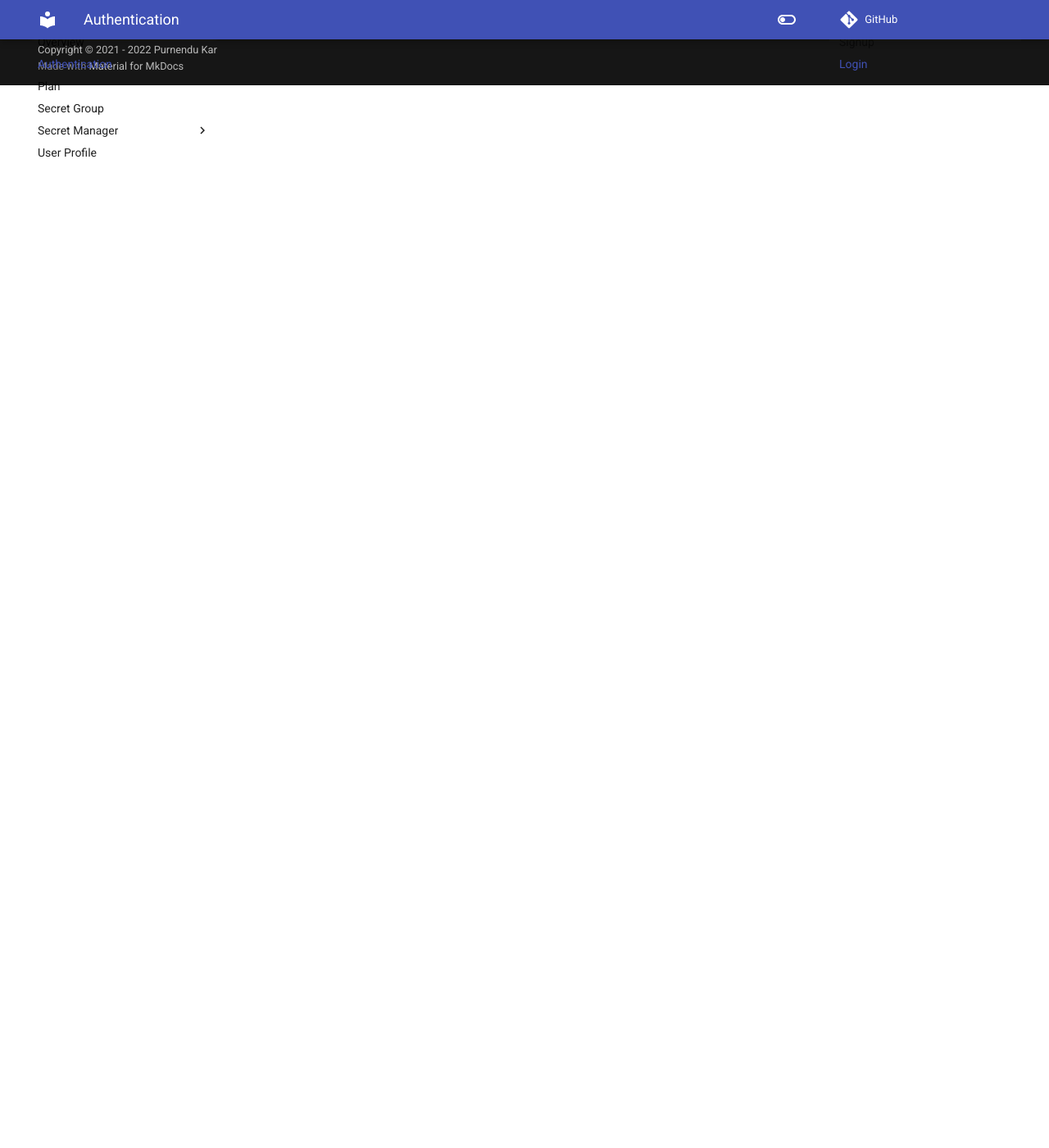
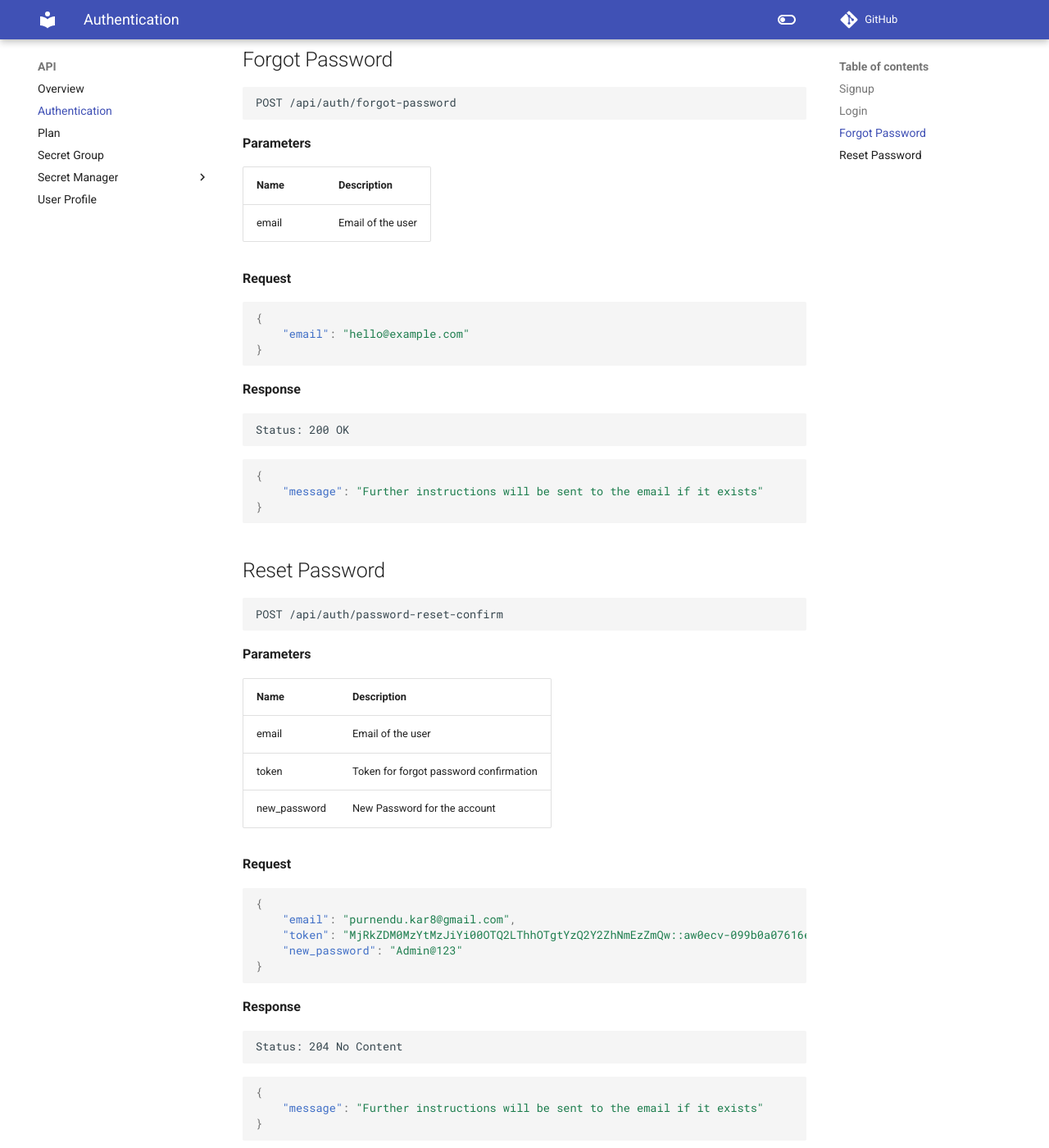
Before and after one commit to purnendukar/PassCave-backend, an MkDocs documentation site: the page built from docs/api/1-auth.md, in a window 1280 px wide and 1400 px high, scrolled down 1749 px. Shown: the whole window at 82% size. Built offline with MkDocs 1.6.1 and Material for MkDocs 9.7.7, drawn with Linux system fonts in a browser that asks for light colours; comment, search, counter and statistics services are not loaded; before the commit the page ends 1853 px from its top, so only the background shows below that.

Commit message:
feat(doc): forgot password api

````diff
--- a/docs/api/1-auth.md
+++ b/docs/api/1-auth.md
@@ -69,3 +69,67 @@ Status: 200 OK
     "token": "f7949ae8e70876d217b18648ae14b94c9a8a9222"
 }
 ```
+
+
+## Forgot Password
+
+```
+POST /api/auth/forgot-password
+```
+
+**Parameters**
+
+Name     | Description
+---------|-------------------------------------
+email    | Email of the user
+
+**Request**
+```json
+{
+    "email": "hello@example.com"
+}
+```
+
+**Response**
+```
+Status: 200 OK
+```
+```json
+{
+    "message": "Further instructions will be sent to the email if it exists"
+}
+```
+
+
+## Reset Password
+
+```
+POST /api/auth/password-reset-confirm
+```
+
+**Parameters**
+
+Name     | Description
+---------|-------------------------------------
+email    | Email of the user
+token    | Token for forgot password confirmation
+new_password    | New Password for the account
+
+**Request**
+```json
+{
+    "email": "purnendu.kar8@gmail.com",
+    "token": "MjRkZDM0MzYtMzJiYi00OTQ2LThhOTgtYzQ2Y2ZhNmEzZmQw::aw0ecv-099b0a07616e897c9bdbd1b3a5845d97",
+    "new_password": "Admin@123"
+}
+```
+
+**Response**
+```
+Status: 204 No Content
+```
+```json
+{
+    "message": "Further instructions will be sent to the email if it exists"
+}
+```
````
